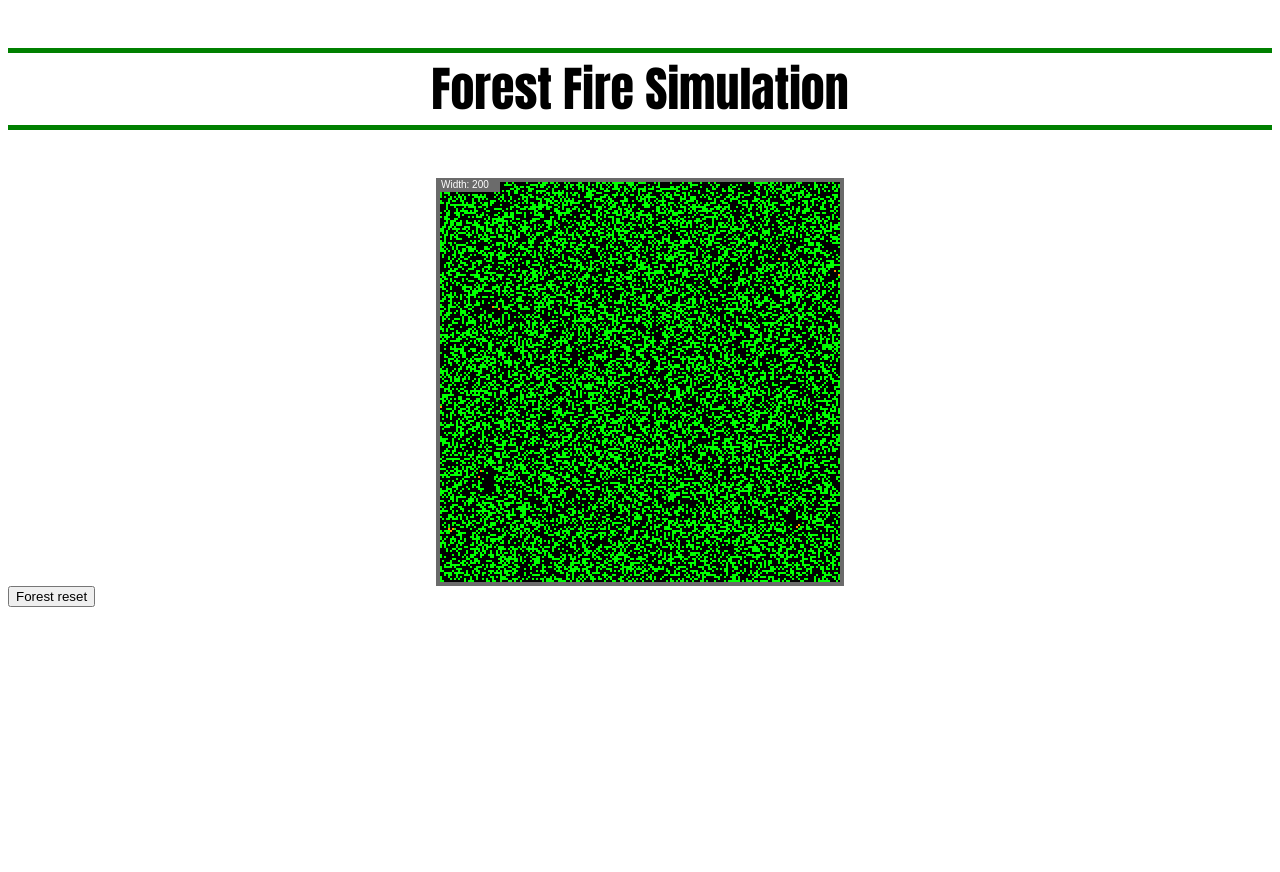
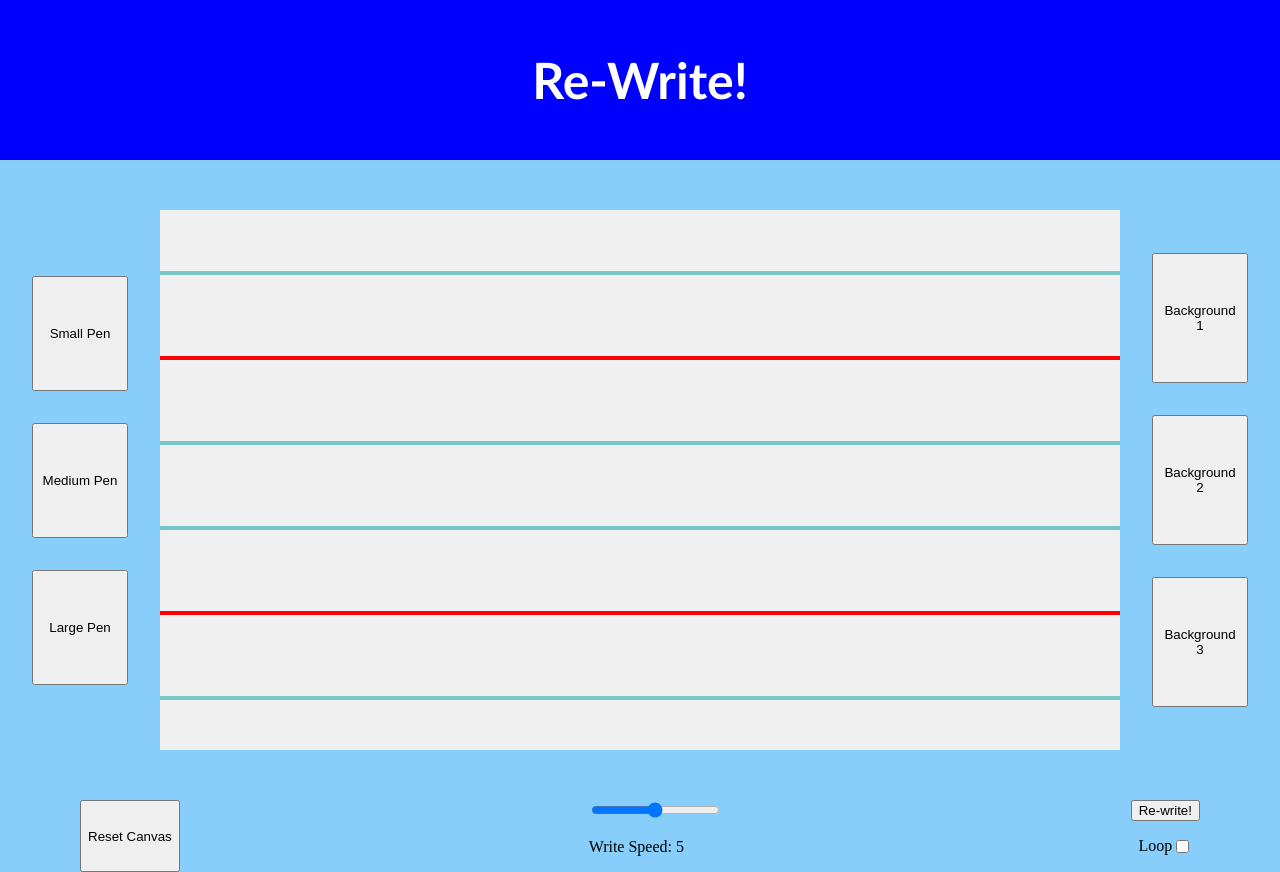
Before and after one commit to MJ-Sullivan/MJ-Sullivan.github.io, a plain HTML site: page index.html in a window 1280 px wide. Before the commit the page ends 800 px from the top, so only its background shows below. Drawn offline with Linux system fonts and the light colour scheme; animation ran at ten frames a second.

Commit message:
Add files via upload

```diff
--- a/index.html
+++ b/index.html
@@ -1,30 +1,46 @@
 <!DOCTYPE html>
 <html lang="en">
-<head>
+  <head>
     <meta charset="UTF-8">
     <meta name="viewport" content="width=device-width, initial-scale=1.0">
-    <title>Document</title>
-</head>
-<style>
-p {
-    text-align: center;
-    text-decoration: none;
-    border-top: 5px solid green;
-    border-bottom: 5px solid green;
-}
+    <title>Re-Writer</title>
+    <link rel="stylesheet" href="style.css">
+  </head>
 
+  <body>
 
-canvas {
-    padding-left: 0;
-    padding-right: 0;
-    margin-left: auto;
-    margin-right: auto;
-    display: block;
-}
-</style>
-<body>
-    <p style = "font-size: xxx-large; font-family: Impact, Haettenschweiler, 'Arial Narrow Bold', sans-serif;" ><b>Forest Fire Simulation</b></p>
-    <canvas id="forestfire"></canvas>
-    <script src="myscript.js"></script>
-</body>
+    <h1 class="title">Re-Write!</h1>
+
+    <div class="main-container">
+      <div class="pen-options">
+        <button id="smallPenButton">Small Pen</button>
+        <button id="mediumPenButton">Medium Pen</button>
+        <button id="largePenButton">Large Pen</button>
+      </div>
+      <canvas id="writer" width="960" height="540"></canvas>
+      <div class="page-options">
+        <button id="backgroundButton1">Background 1</button>
+        <button id="backgroundButton2">Background 2</button>
+        <button id="backgroundButton3">Background 3</button>
+      </div>
+    </div>
+
+    <div class="controls-container">
+      <button id="resetButton">Reset Canvas</button>
+      <div>
+        <input type="range" min="1" max="100" value="50" class="slider" id="speedSlider">
+        <p id="writeSpeedText">Write Speed:</p>
+      </div>
+      <div class="rewrite-container">
+        <button id="rewriteButton">Re-write!</button>
+        <div class="loop-container">
+          <p id="loopText">Loop</p>
+          <input type="checkbox" id="loopCheckbox">
+        </div>
+      </div>
+    </div>
+
+    <script src="script.js"></script>
+  </body>
+
 </html>
--- /dev/null
+++ b/script.js
@@ -0,0 +1,249 @@
+// Selects canvas element to draw on from page
+var canvas = document.getElementById("writer");
+
+var resetButton = document.getElementById("resetButton");
+var rewriteButton = document.getElementById("rewriteButton");
+var speedSlider = document.getElementById("speedSlider");
+var writeSpeedText = document.getElementById("writeSpeedText");
+var loopCheckbox = document.getElementById("loopCheckbox");
+
+var ctx = canvas.getContext('2d');
+
+
+function mod(n, m)
+{
+    return ((n % m) + m) % m;
+}
+
+// Colours
+
+
+let defaultColour = 'rgb(240, 240, 240)';
+
+let selectedPageColour = defaultColour;
+
+
+ctx.fillStyle = selectedPageColour;
+ctx.fillRect(0, 0, canvas.width, canvas.height)
+ctx.fillStyle = 'rgb(0, 0, 0)';
+
+// Load images
+let greyLineImage = new Image();
+greyLineImage.src = "grey-lines.png";
+let blueLineImage = new Image();
+blueLineImage.src = "blue-dotted-lines.png";
+let redBlueLineImage = new Image();
+redBlueLineImage.src = "red-blue-lines.png";
+
+let selectedBackground;
+
+selectedBackground = redBlueLineImage;
+
+
+selectedBackground.onload = () => { ctx.drawImage(selectedBackground, 0, 0); };
+
+
+let smallPenWidth = "5";
+let mediumPenWidth = "10";
+let largePenWidth = "20";
+
+let selectedPenWidth = mediumPenWidth;
+
+ctx.lineWidth = selectedPenWidth;
+ctx.lineCap = "round";
+
+let mouseX = 0;
+let mouseY = 0;
+let mouseHeld = false;
+
+let isRewriting = false;
+
+let isLooping = false;
+
+let originX = 0;
+let originY = 0;
+
+let storedLines = [];
+
+
+let rewriteSpeed = speedSlider.value;
+
+let speedMultiplier = 0.1 * rewriteSpeed;
+
+writeSpeedText.textContent = "Write Speed: " + speedMultiplier;
+
+function getMousePos(e)
+{
+    let bound = canvas.getBoundingClientRect();
+
+    let x = e.clientX - bound.left - canvas.clientLeft;
+    let y = e.clientY - bound.top - canvas.clientTop;
+
+    return [x, y];
+}
+
+function resetCanvas(ctx)
+{
+    ctx.fillStyle = selectedPageColour;
+    ctx.fillRect(0, 0, canvas.width, canvas.height);
+    ctx.fillStyle = 'rgb(0, 0, 0)';
+    ctx.drawImage(selectedBackground, 0, 0);
+    isRewriting = false;
+    storedLines = [];
+}
+
+// Pen options buttons
+smallPenButton.onclick = function()
+{
+    selectedPenWidth = smallPenWidth;
+}
+mediumPenButton.onclick = function()
+{
+    selectedPenWidth = mediumPenWidth;
+}
+largePenButton.onclick = function()
+{
+    selectedPenWidth = largePenWidth;
+}
+
+// Page background buttons
+backgroundButton1.onclick = function()
+{
+    selectedBackground = redBlueLineImage;
+    resetCanvas(ctx);
+}
+backgroundButton2.onclick = function()
+{
+    selectedBackground = blueLineImage;
+    resetCanvas(ctx);
+}
+backgroundButton3.onclick = function()
+{
+    selectedBackground = greyLineImage;
+    resetCanvas(ctx);
+}
+
+// Bottom controls
+resetButton.onclick = function()
+{
+    resetCanvas(ctx);
+}
+
+rewriteButton.onclick = async function()
+{
+
+    if (!isRewriting)
+    {
+        isRewriting = true;
+
+        do
+        {
+            ctx.fillStyle = selectedPageColour;
+            ctx.fillRect(0, 0, canvas.width, canvas.height);
+            ctx.drawImage(selectedBackground, 0, 0);
+            ctx.fillStyle = 'rgb(0, 0, 0)';
+            ctx.lineWidth = selectedPenWidth;
+
+            for (i = 0; i < storedLines.length; i++)
+            {
+                ctx.beginPath();
+                ctx.moveTo(storedLines[i][0], storedLines[i][1]);
+                ctx.lineTo(storedLines[i][2], storedLines[i][3]);
+                ctx.stroke();
+
+                await new Promise(r => setTimeout(r, 50 / speedMultiplier));
+            }
+
+            if (isLooping)
+            {
+                await new Promise(r => setTimeout(r, 1000));
+            }
+        } while (isLooping & isRewriting);
+
+        isRewriting = false;
+    }
+}
+
+
+speedSlider.onchange = function()
+{
+    rewriteSpeed = speedSlider.value;
+    speedMultiplier = 0.1 * rewriteSpeed;
+    speedMultiplier = speedMultiplier.toFixed(1);
+
+    writeSpeedText.textContent = "Write Speed: " + speedMultiplier;
+}
+
+loopCheckbox.onchange = function()
+{
+    if (loopCheckbox.checked)
+    {
+        isLooping = true;
+    }
+    else
+    {
+        isLooping = false;
+    }
+}
+
+
+// When mouse clicked, draws line on click and sets mouseHeld to true for 'mousemove' events.
+document.addEventListener('mousedown', event =>
+{
+    if (!isRewriting)
+    {
+
+        ctx.beginPath();
+        ctx.lineWidth = selectedPenWidth;
+
+
+        let bound = canvas.getBoundingClientRect();
+
+        mouseX = event.clientX - bound.left - canvas.clientLeft;
+        mouseY = event.clientY - bound.top - canvas.clientTop;
+
+        //console.log("(", originX, ", ", originY, ") to (", mouseX, ", ", mouseY, ")");
+
+        ctx.moveTo(mouseX, mouseY);
+        ctx.lineTo(mouseX, mouseY);
+        ctx.stroke();
+
+        storedLines.push([mouseX, mouseY, mouseX, mouseY]);
+
+        originX = mouseX;
+        originY = mouseY;
+
+        mouseHeld = true;
+    }
+});
+
+document.addEventListener('mouseup', event =>
+{
+    mouseHeld = false;
+});
+
+document.addEventListener('mousemove', event =>
+{
+    if (mouseHeld)
+    {
+        ctx.beginPath();
+        ctx.lineWidth = selectedPenWidth;
+
+        ctx.moveTo(originX, originY);
+        let bound = canvas.getBoundingClientRect();
+
+        mouseX = event.clientX - bound.left - canvas.clientLeft;
+        mouseY = event.clientY - bound.top - canvas.clientTop;
+
+        //console.log("(", originX, ", ", originY, ") to (", mouseX, ", ", mouseY, ")");
+
+        storedLines.push([originX, originY, mouseX, mouseY]);
+
+        ctx.lineTo(mouseX, mouseY);
+        ctx.stroke();
+
+        originX = mouseX;
+        originY = mouseY;
+
+    }
+});
--- /dev/null
+++ b/style.css
@@ -0,0 +1,82 @@
+body {
+    padding: 0;
+    margin: 0;
+    background-color: lightskyblue;
+}
+
+.title {
+    padding: 0;
+    margin: 0;
+    display: flex;
+    padding-top: 50px;
+    padding-bottom: 50px;
+    justify-content: center;
+    font-family: 'Gill Sans', 'Gill Sans MT', Calibri, 'Trebuchet MS', sans-serif;
+    font-size: 50px;
+    color: white;
+    background-color: blue;
+}
+
+
+.main-container {
+    display: flex;
+    align-items: center;
+    justify-content: space-between;
+    padding-block: 50px;
+}
+
+#writer {
+    display: flex;
+    flex-basis: 33%;
+}
+
+
+.pen-options {
+    display: flex;
+    flex-basis: 33%;
+    flex-direction: column;
+    padding-top: 2rem;
+    flex-grow: 1;
+    margin-inline: 2rem;
+
+}
+
+.pen-options button {
+    padding-block: 3rem;
+    margin-bottom: 2rem;
+}
+
+.page-options {
+    display: flex;
+    flex-basis: 33%;
+    flex-direction: column;
+    padding-top: 2rem;
+    flex-grow: 1;
+    margin-inline: 2rem;
+
+}
+
+.page-options button {
+    padding-block: 3rem;
+    margin-bottom: 2rem;
+    justify-content: space-around;
+
+}
+
+
+.controls-container {
+    padding-inline: 5rem;
+    display: flex;
+    justify-content: space-between;
+}
+
+.rewrite-container {
+    display: flex;
+    flex-direction: column;
+    align-items: center;
+}
+
+.loop-container {
+    display: flex;
+    align-items: center;
+}
```
Also changed, not shown: blue-dotted-lines.png (added), grey-lines.png (added), red-blue-lines.png (added).
